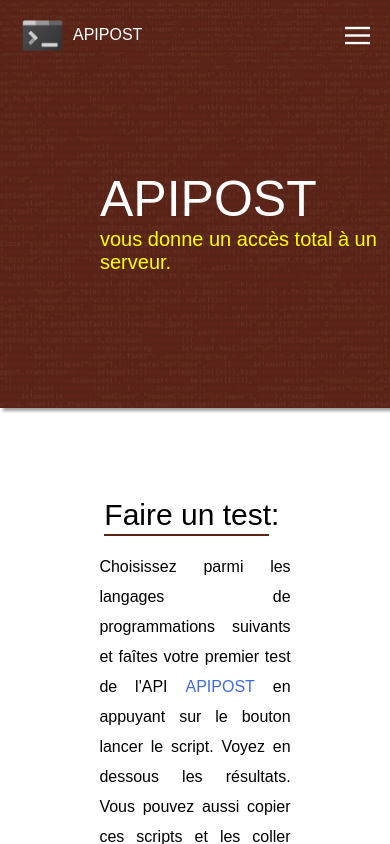
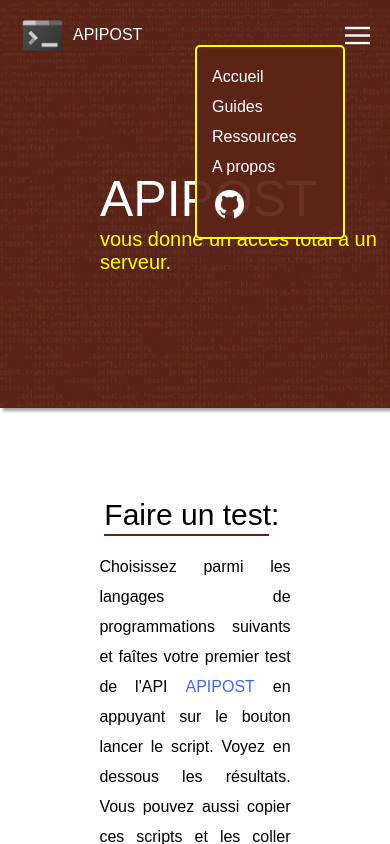
Before and after one commit to IALYFrancisco/APIPOST, a Vue app: page / in a window 390 px wide. Both pictures are taken after a click on the picture 357 px from the left and 35 px from the top of the page. Shown: the top 844 px of the page. Built offline with nearby package versions, Linux system fonts and the light colour scheme.

Commit message:
menu en mode responsive

```diff
--- a/src/components/AvecquoiestelledeveloppeeComponent.vue
+++ b/src/components/AvecquoiestelledeveloppeeComponent.vue
@@ -10,7 +10,7 @@
         <span class="keyword"><RouterLink to="/">APIPOST</RouterLink></span> est divisée en deux
         grandes parties: la partie front et la partie back. <br />
         <span class="subtitle">
-            <p class="numero">2.1</p>
+            <p class="numero">2.1.</p>
             <p class="question">La partie front:</p>
         </span>
         <p class="subtext">
@@ -19,7 +19,7 @@
           gestion d'APIs. <br />
         </p>
         <span class="subtitle">
-            <p class="numero">2.2</p>
+            <p class="numero">2.2.</p>
             <p class="question">La partie back:</p>
         </span>
         <p class="subtext" style="margin-bottom: 20px;">
@@ -97,6 +97,14 @@
   color: royalblue;
 }
 
+ul li p.text span.subtitle {
+  display: flex;
+}
+
+ul li p.text span.subtitle p.question {
+  margin-left: 5px;
+}
+
 @media only screen and (max-width: 1350px) {
 
 ul {
--- a/src/components/NavBarComponent.vue
+++ b/src/components/NavBarComponent.vue
@@ -1,5 +1,5 @@
-  <template>
-    <nav>
+<template>
+  <nav class="principal">
     <span id="logo">
       <img src="../assets/images/logo_apipost.png" alt="logo de APIPOST" title="logo de APIPOST" />
       <p>APIPOST</p>
@@ -26,7 +26,50 @@
         /></a>
       </li>
     </ul>
-    <img src="../assets/images/menu.png" alt="" />
+    <img src="../assets/images/menu.png" alt="" v-on:click="toogleMenu" />
+  </nav>
+  <nav class="for_responsive" v-if="menuToggle">
+    <ul>
+      <li>
+        <RouterLink to="/" v-on:click="toogleMenu">Accueil</RouterLink>
+      </li>
+      <li>
+        <RouterLink to="/guides">Guides</RouterLink>
+      </li>
+      <li>
+        <RouterLink to="/ressources">Ressources</RouterLink>
+      </li>
+      <li class="apropos" v-on:click="openAproposLi" v-bind:class="{ opened: openLiApropos }">
+        A propos
+        <ul>
+          <li>
+            <RouterLink to="/apropos" v-on:click="toogleMenu">- Par qui?</RouterLink>
+          </li>
+          <li>
+            <RouterLink to="/apropos/avec quoiestelledeveloppee" v-on:click="toogleMenu"
+              >- Avec quoi?</RouterLink
+            >
+          </li>
+          <li>
+            <RouterLink to="/apropos/etapesdedeveloppement" v-on:click="toogleMenu"
+              >- Les étapes?</RouterLink
+            >
+          </li>
+          <li>
+            <RouterLink to="/apropos/github" v-on:click="toogleMenu">- Github</RouterLink>
+          </li>
+        </ul>
+      </li>
+      <li>
+        <a
+          v-on:click="toogleMenu"
+          href="https://github.com/IALYFrancisco/APIPOST-CLIENT-VUE.JS.git"
+          target="_blank"
+          title="Lien github de APIPOST"
+          ><img src="../assets/images/github.png" alt=""
+        /></a>
+      </li>
+    </ul>
   </nav>
 </template>
 
@@ -36,15 +79,26 @@
 export default {
   name: 'NavbarComponent',
   data: function () {
-    return {}
+    return {
+      menuToggle: false,
+      openLiApropos: false
+    }
   },
   components: {
     RouterLink
+  },
+  methods: {
+    toogleMenu() {
+      this.menuToggle = !this.menuToggle
+    },
+    openAproposLi() {
+      this.openLiApropos = !this.openLiApropos
+    }
   }
 }
 </script>
 <style scoped>
-nav {
+nav.principal {
   position: relative;
   width: 100%;
   height: 70px;
@@ -60,7 +114,7 @@
   color: white;
 }
 
-nav::before {
+nav.principal::before {
   content: '';
   width: 100%;
   height: 100%;
@@ -70,47 +124,94 @@
   z-index: -1;
 }
 
-nav span#logo {
+nav.principal span#logo {
   display: flex;
   align-items: center;
 }
 
-nav span#logo p {
+nav.principal span#logo p {
   margin-left: 8px;
 }
 
-nav span#logo img {
+nav.principal span#logo img {
   width: 45px;
 }
 
-nav ul {
+nav.principal ul {
   display: flex;
   justify-content: space-around;
   width: 40%;
   align-items: center;
 }
 
-nav > img {
+nav.principal > img {
   width: 25px;
   cursor: pointer;
   display: none;
 }
 
-nav ul li a img {
+nav.principal ul li a img {
   width: 35px;
 }
 
+nav.for_responsive {
+  background-color: #5d2417ed;
+  width: 150px;
+  height: max-content;
+  padding: 15px;
+  line-height: 30px;
+  position: absolute;
+  right: 45px;
+  top: 45px;
+  z-index: 9;
+  border-radius: 5px;
+  border: 2px yellow solid;
+}
+
+nav.for_responsive ul li ul {
+  line-height: 17px;
+}
+
+nav.for_responsive ul li ul li a {
+  font-size: 12px;
+  margin-left: 20px;
+}
+
+nav.for_responsive ul li a img {
+  width: 35px;
+  margin-top: 10px;
+  margin-bottom: -10px;
+}
+
+nav.for_responsive ul li.apropos {
+  height: 25px;
+  overflow: hidden;
+  transition: 0.3s;
+  color: white;
+}
+
+nav.for_responsive ul li.apropos.opened {
+  height: 105px;
+  transition: 0.3s;
+}
+
 @media only screen and (max-width: 880px) {
-  nav img {
+  nav.principal img {
     display: block;
   }
 
-  nav ul {
+  nav.principal ul {
     display: none;
   }
 }
 
-nav ul li a img {
+@media only screen and (min-width: 880px) {
+  nav.for_responsive {
+    display: none;
+  }
+}
+
+nav.principal ul li a img {
   width: 35px;
 }
 </style>
```
